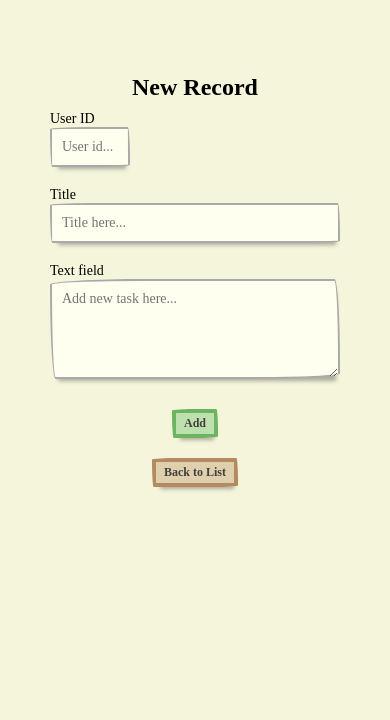
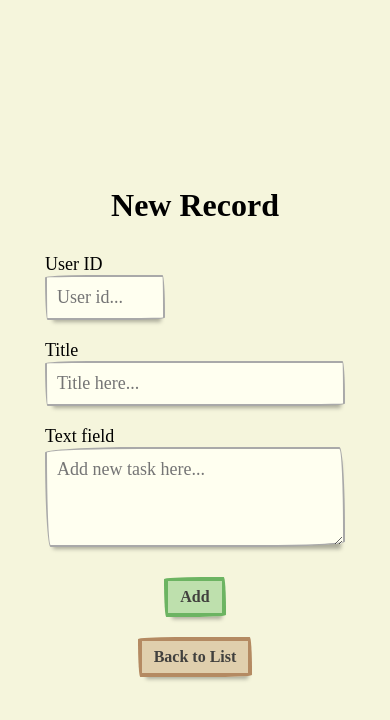
Before and after one commit to simonachess/present-connection, a React (Create React App) app: page /new-record in a window 390 px wide. Shown: the top 720 px of the page. Built offline with nearby package versions, Linux system fonts and the light colour scheme; a web font is replaced by a local one.

Commit message:
fixed responsive view

```diff
--- a/src/css/base.css
+++ b/src/css/base.css
@@ -19,7 +19,7 @@ body {
 
 h1 {
 	font-size: 42px;
-	margin: 20px 0;
+	margin: 30px 0;
 }
 
 button {
@@ -54,7 +54,7 @@ a {
 
 .main-container {
 	width: 600px;
-	height: 700px;
+	height: 620px;
 	margin: 20px;
 	display: flex;
 	flex-direction: column;
@@ -64,7 +64,7 @@ a {
 
 @media screen and (max-width: 768px) {
 	body {
-		font-size: 16px;
+		font-size: 18px;
 	}
 	.main-container {
 		width: 400px;
@@ -72,22 +72,14 @@ a {
 }
 
 @media screen and (max-width: 480px) {
-	body {
-		font-size: 14px;
-		justify-content: flex-start;
-		margin-top: 60px;
-	}
 	h1 {
-		font-size: 24px;
-		margin: 10px 0;
+		font-size: 32px;
 	}
 	.main-container {
-		width: 290px;
-		height: 420px;
+		width: 300px;
 		margin: 10px;
 	}
 	button {
-		font-size: 12px;
-		padding: 3px 8px;
+		font-size: 16px;
 	}
 }
--- a/src/css/list.css
+++ b/src/css/list.css
@@ -2,10 +2,6 @@
 
 .posts-container {
 	width: 100%;
-	height: 100%;
-	display: flex;
-	flex-direction: column;
-	justify-content: center;
 }
 
 .post-item {
@@ -65,11 +61,11 @@ footer img:hover {
 		padding: 2px 0;
 	}
 	.page-number button {
-		width: 18px;
-		height: 18px;
-		font-size: 11px;
+		width: 24px;
+		height: 24px;
+		font-size: 16px;
 	}
 	footer img {
-		width: 20px;
+		width: 30px;
 	}
 }
--- a/src/css/new-record.css
+++ b/src/css/new-record.css
@@ -2,11 +2,6 @@
 
 .new-record-container {
 	width: 100%;
-	height: 100%;
-	display: flex;
-	flex-direction: column;
-	justify-content: center;
-	align-items: center;
 }
 
 .new-record-container form {
@@ -36,7 +31,7 @@
 }
 
 .new-record-container input[type="number"] {
-	width: 80px;
+	width: 120px;
 	-moz-appearance: textfield;
 }
 
--- a/src/css/record-details.css
+++ b/src/css/record-details.css
@@ -5,14 +5,10 @@
 	height: 100%;
 	display: flex;
 	flex-direction: column;
-	justify-content: center;
-	align-items: center;
-	gap: 30px;
 }
 
 .record-item {
-	align-items: center;
-	width: 70%;
+	padding: 10px 0;
 }
 
 .record-item p {
@@ -26,11 +22,4 @@
 
 @media screen and (max-width: 768px) {}
 
-@media screen and (max-width: 480px) {
-	.details-container {
-		gap: 15px;
-	}
-	.record-item {
-		width: 100%;
-	}
-}
+@media screen and (max-width: 480px) {}
```
